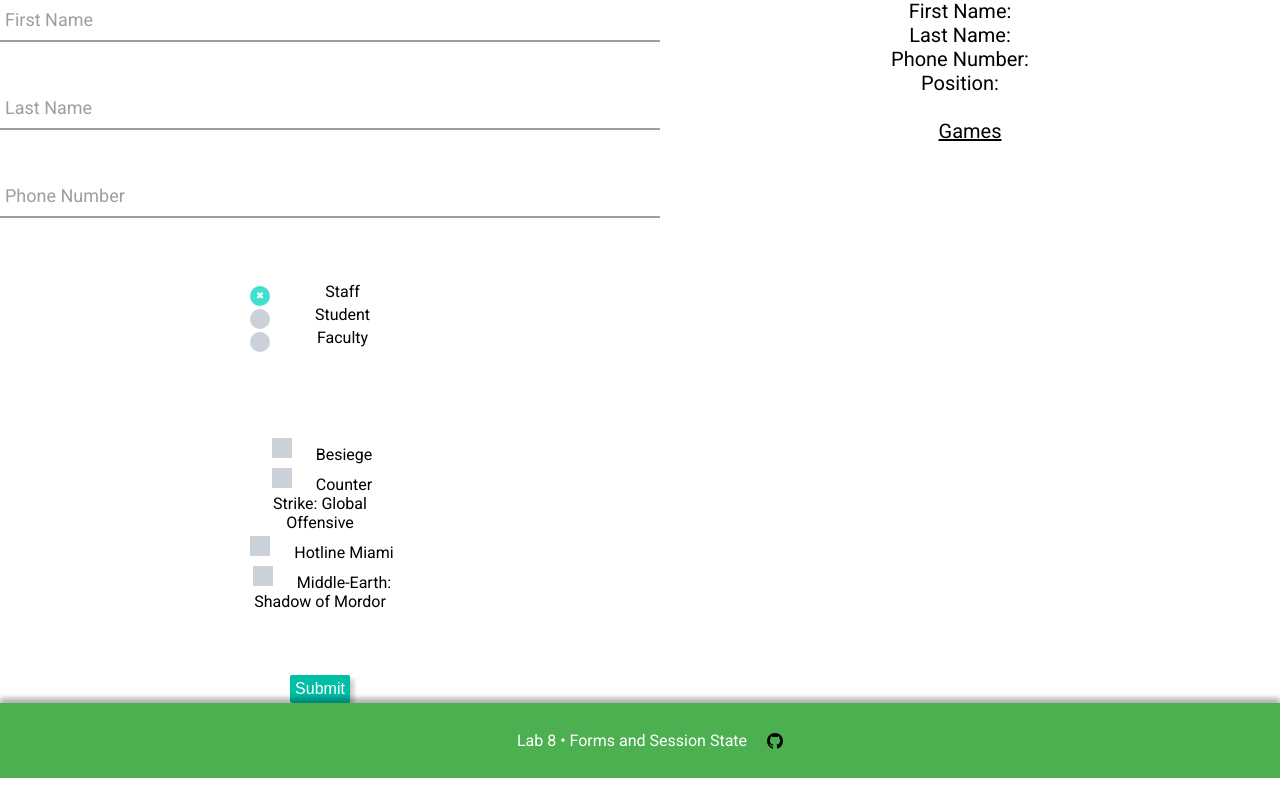
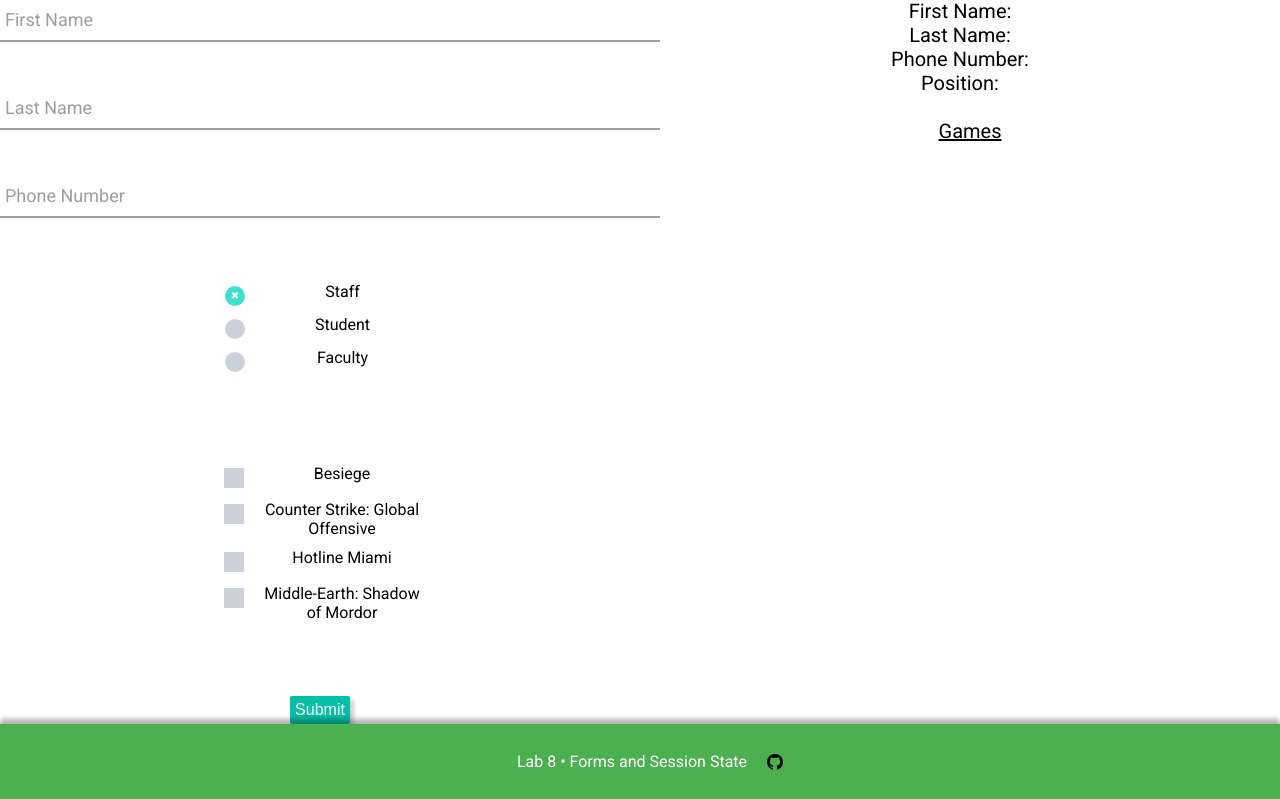
Before and after one commit to vanm0012/CST8238, a PHP site: page /Lab8/Input.php in a window 1280 px wide. Shown: the part 145-944 px from the top of the page. Before the commit the page ends 923 px from the top, so only its background shows below. Run offline with PHP 8.4, Linux system fonts and the light colour scheme; data that the repository does not hold is empty.

Commit message:
Updated Stylesheet

```diff
--- a/Lab8/css/Stylesheet.css
+++ b/Lab8/css/Stylesheet.css
@@ -1741,6 +1741,7 @@
   position: relative;
   margin-right: 20px;
   z-index: 1000;
+  float: left;
 }
 
 .option-input:hover
@@ -1789,7 +1790,6 @@
 .option-input.radio
 {
   border-radius: 50%;
-  float: left;
 }
 
 .option-input::after
@@ -1800,7 +1800,8 @@
 .option-label
 {
   display: inline-block;
-  width: 150px;
+  width: 200px;
+  padding-bottom: 10px;
 }
 
 /****************************************************
```
